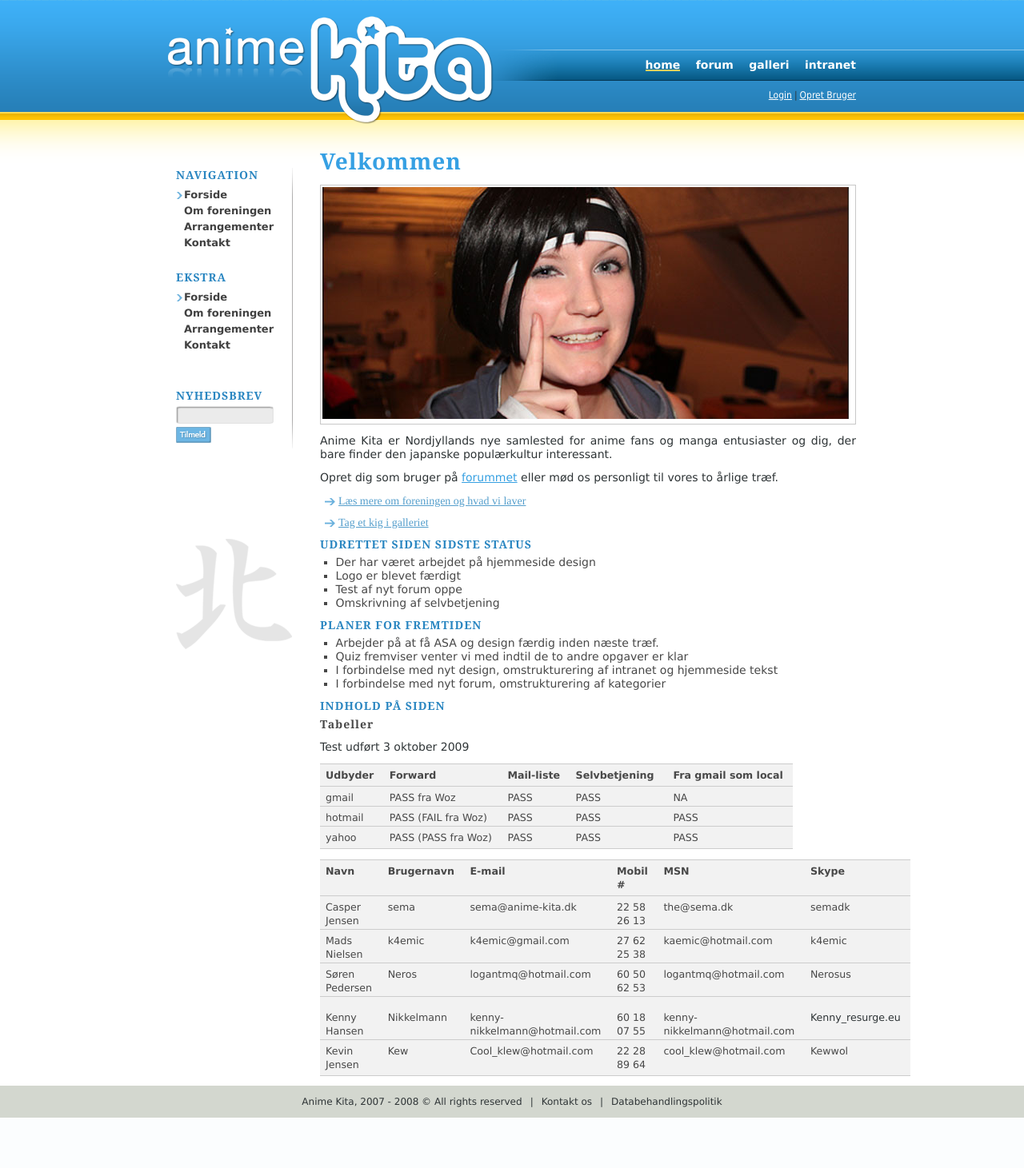
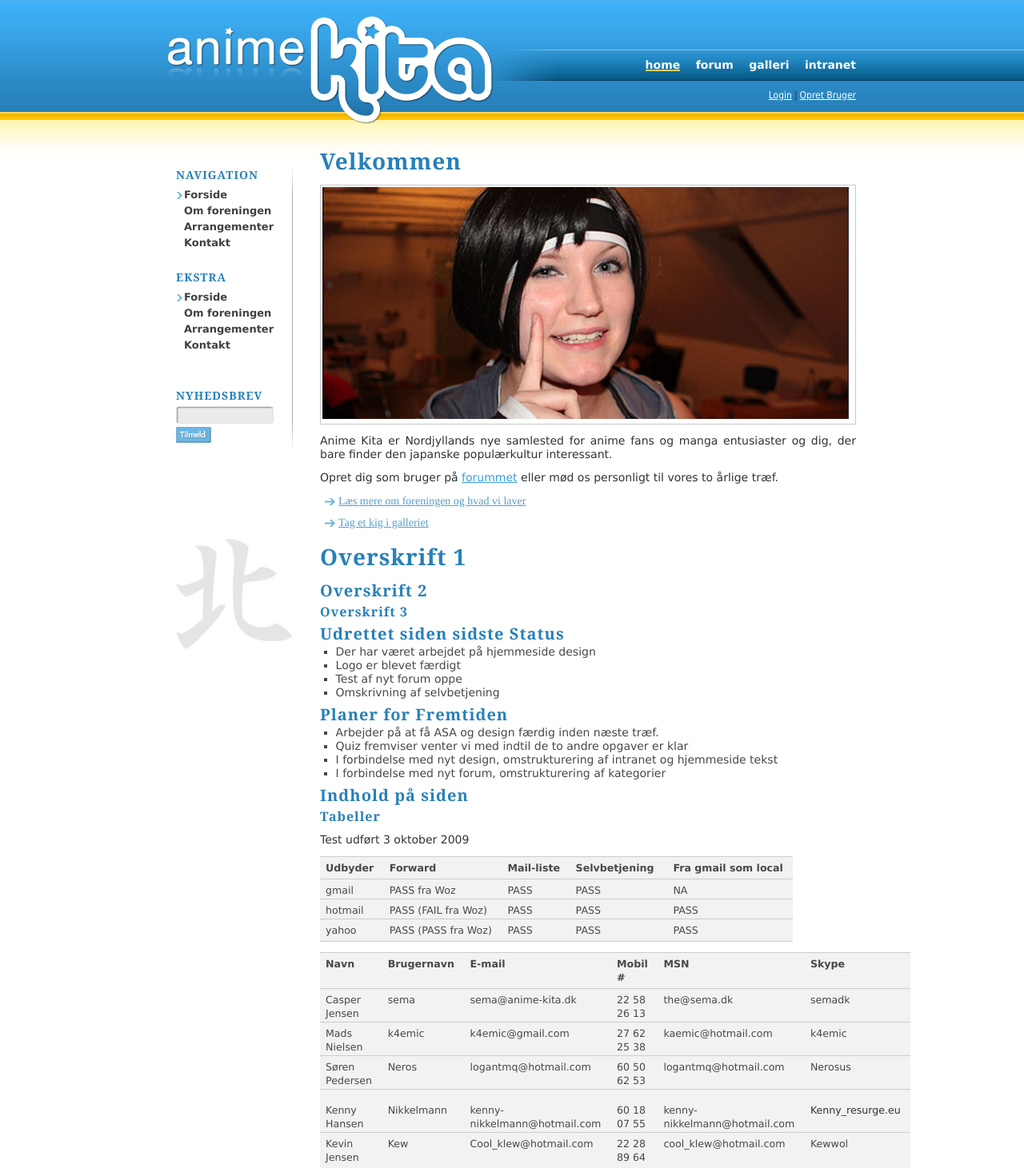
Before and after one commit to animekita/anime-kita-static, a PHP site: page / in a window 1280 px wide. Shown: the top 1461 px of the page at 80% size. Before the commit the page ends 1398 px from the top, so only its background shows below. Run offline with PHP 8.4, Linux system fonts and the light colour scheme.

Commit message:
Masser af rettelser til Selvbetjening.

```diff
--- a/css/base.css
+++ b/css/base.css
@@ -19,20 +19,23 @@ p {
 h1, h2, h3, h4, h5, h6 {
     font-family:Georgia, "Times New Roman", serif;
     letter-spacing:1px;
+    color:#2780B9;
+    margin:10px 0 6px 0;
 }
 
 h1 {
     margin:2px 0 6px;
     font-size:28px;
     line-height:48px;
-    color:#36a0e3;
 }
 
 h2 {
-    font-size:14px;
-    margin:10px 0 6px;
-    color:#2a86c1;
-    text-transform:uppercase;
+    font-size:20px;
+}
+
+
+h3 {
+    font-size:16px;
 }
 
 /* HTML body start */
--- a/css/cms.css
+++ b/css/cms.css
@@ -53,6 +53,8 @@ div#ccm-page-detail {
 
 #midLeft h2 {
     margin:2px 0 6px 10px;
+	font-size: 14px;
+	text-transform:uppercase;
 }
 
 /* Left navigation start */
@@ -186,11 +188,12 @@ div#ccm-page-detail {
 	font-size: 0.9em;
 }
 
-#midContent table td, #midContent table td th {
+#midContent table td, #midContent table th {
     border-color: #cccccc;
     border-style: solid;
     border-width: 1px 0 1px 0;
 	padding:.4em 1em .4em 7px;
+	text-align: left;
 }
 
 #midContent thead td {
--- a/index.html
+++ b/index.html
@@ -73,6 +73,7 @@
 
                 <div id="midContent">
                     <h1 class="title">Velkommen</h1>
+
                     <div id="midSlideshow"><img alt ="" src="testimage.jpg" /></div>
 
                     <p>Anime Kita er Nordjyllands nye samlested for anime fans
@@ -83,6 +84,11 @@
                         til vores to årlige træf.</p>
                     <a href="/" class="specialLink">Læs mere om foreningen og hvad vi laver</a>
                     <a href="/" class="specialLink">Tag et kig i galleriet</a>
+
+                    <h1>Overskrift 1</h1>
+                    <h2>Overskrift 2</h2>
+                    <h3>Overskrift 3</h3>
+
 
 <h2>Udrettet siden sidste Status</h2>
 <ul>
```
